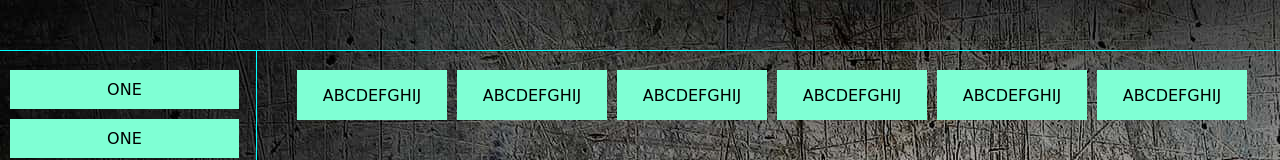
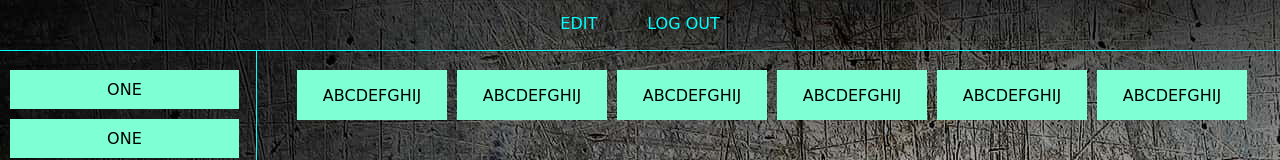
Before and after one commit to anandshende/phonics, a plain HTML site: page web/phonics.html in a window 1280 px wide. Shown: the top 160 px of the page. Drawn offline with Linux system fonts and the light colour scheme.

Commit message:
HTML Changes

```diff
--- a/web/css/phonics.css
+++ b/web/css/phonics.css
@@ -9,7 +9,6 @@
     bottom: 0;
     left: 0;
     right: 0;
-    /* box-shadow: 2px 0 20px darkcyan; */
 }
 
 .leftPanel {
@@ -17,7 +16,6 @@
     width: 20%;
     height: 100%;
     left: 0px;
-    /* box-shadow: 2px 0 20px darkcyan; */
 }
 
 .rightPanel {
@@ -44,6 +42,7 @@
     margin-left: 10px;
     margin-right: 30px;
     margin-bottom: 10px;
+    cursor: pointer;
 }
 
 .phonemesContainer {
@@ -64,6 +63,7 @@
     margin-right: 10px;
     text-align: center;
     display: table;
+    cursor: pointer;
 }
 
 .innerWordElement {
@@ -94,3 +94,30 @@
     left: 0;
     right: 0;
 }
+
+.tabContainer {
+    color: cyan;
+    display: table;
+    height: 100%;
+    width: 100%;
+    text-align: center;
+}
+
+.tabs {
+    display: inline-block;
+    margin: auto;
+}
+
+.tab {
+    float: left;
+    cursor: pointer;
+}
+
+.innerTabContainer {
+    display: table-cell;
+    vertical-align: middle;
+}
+
+.lastTab {
+    margin-left: 50px;
+}
--- a/web/phonics.html
+++ b/web/phonics.html
@@ -13,7 +13,18 @@
 <body>
     <div class="mainContainer">
         <div class="topBar">
-
+            <div class="tabContainer">
+                <div class="innerTabContainer">
+                    <div class="tabs">
+                        <div class="tab">
+                            EDIT
+                        </div>
+                        <div class="tab lastTab">
+                            LOG OUT
+                        </div>
+                    </div>
+                </div>
+            </div>
         </div>
         <div class="panels">
             <div class="leftPanel">
```
